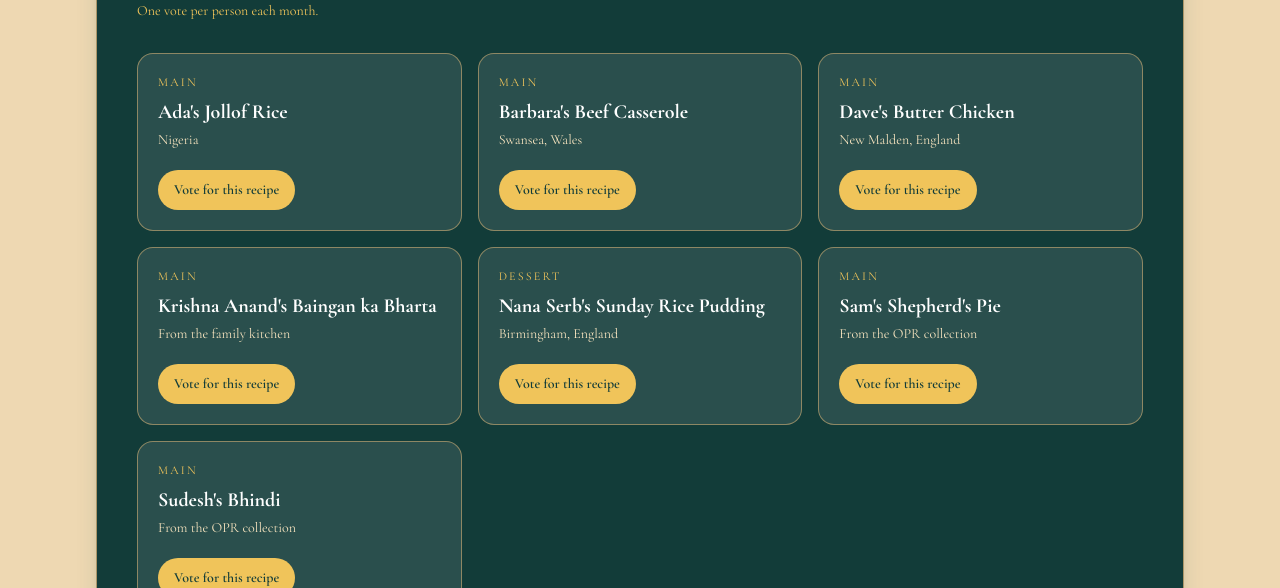
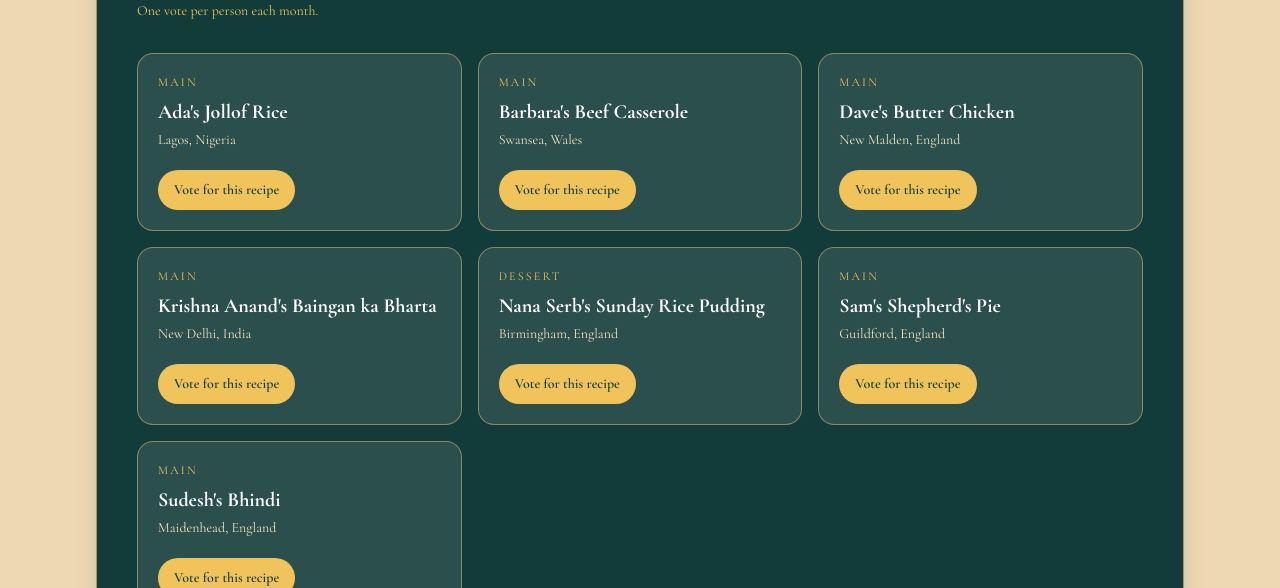
Before and after one commit to OPRUK/opr-platform, a Next.js app: page /family-cookbook in a window 1280 px wide. Shown: the part 1460-2048 px from the top of the page. Built offline with nearby package versions, Linux system fonts and the light colour scheme; no server answers; the database is empty.

Commit message:
Correct recipe origin cities
Ada's Jollof Rice (Lagos), Krishna Anand's Baingan ka Bharta (New
Delhi), Sam's Shepherd's Pie (Guildford), and Sudesh's Bhindi
(Maidenhead) had placeholder location text; updating with the real
cities.

```diff
--- a/app/components/HeroCarousel.tsx
+++ b/app/components/HeroCarousel.tsx
@@ -27,12 +27,12 @@ const slides = [
   {
     image: "/images/recipes/krishna-vantis-baingan-ka-bharta-wide.webp",
     alt: "Krishna Anand's Baingan ka Bharta",
-    label: "Krishna Anand's Baingan ka Bharta · From the family kitchen",
+    label: "Krishna Anand's Baingan ka Bharta · New Delhi",
   },
   {
     image: "/images/recipes/sudeshs-bhindi-wide.webp",
     alt: "Sudesh's Bhindi",
-    label: "Sudesh's Bhindi · From the OPR collection",
+    label: "Sudesh's Bhindi · Maidenhead",
   },
 ];
 
--- a/lib/recipes.ts
+++ b/lib/recipes.ts
@@ -151,7 +151,7 @@ export const featuredRecipes: FeaturedRecipe[] = [
   {
     slug: "krishna-anands-baingan-ka-bharta",
     title: "Krishna Anand's Baingan ka Bharta",
-    place: "From the family kitchen",
+    place: "New Delhi, India",
     story:
       "Once kept in a kitchen drawer, Krishna Anand's baingan ka bharta has been carefully translated so everyone can make it their own. Krishna was the late grandmother of OPR founder Chaten, and this smoky aubergine dish — with softly pink onions, tomatoes and fresh green chillies — carries her family story to every new table.",
     ingredients: [
@@ -189,7 +189,7 @@ export const featuredRecipes: FeaturedRecipe[] = [
   {
     slug: "sudeshs-bhindi",
     title: "Sudesh's Bhindi",
-    place: "From the OPR collection",
+    place: "Maidenhead, England",
     story:
       "A simple bhindi masala built from the everyday flavours of onion, tomatoes, ginger and warming Indian spices. The okra is cooked first, gently and patiently, until its sliminess almost disappears, then folded through the masala. Sudesh loves it with warm roti and dal, though it is just as good with paratha or rice.",
     ingredients: [
@@ -235,7 +235,7 @@ export const featuredRecipes: FeaturedRecipe[] = [
   {
     slug: "adas-jollof-rice",
     title: "Ada's Jollof Rice",
-    place: "Nigeria",
+    place: "Lagos, Nigeria",
     story:
       "Ada's Jollof Rice celebrates the unmistakable smoky flavour of Nigerian party Jollof: a deeply reduced pepper base, rich stock and a final moment of heat that creates that treasured, lightly scorched bottom layer. It is the kind of dish made for a full table, shared plates and second helpings.",
     ingredients: [
@@ -288,7 +288,7 @@ export const featuredRecipes: FeaturedRecipe[] = [
   {
     slug: "sams-shepherds-pie",
     title: "Sam's Shepherd's Pie",
-    place: "From the OPR collection",
+    place: "Guildford, England",
     story:
       "Sam's Shepherd's Pie is built slowly from lamb, vegetables and a quietly brilliant savoury trick: white anchovies and Marmite melt into the gravy, leaving only deep, rounded flavour. Beneath its crisp potato topping is the kind of comforting dish made for a table full of people.",
     ingredients: [
```
